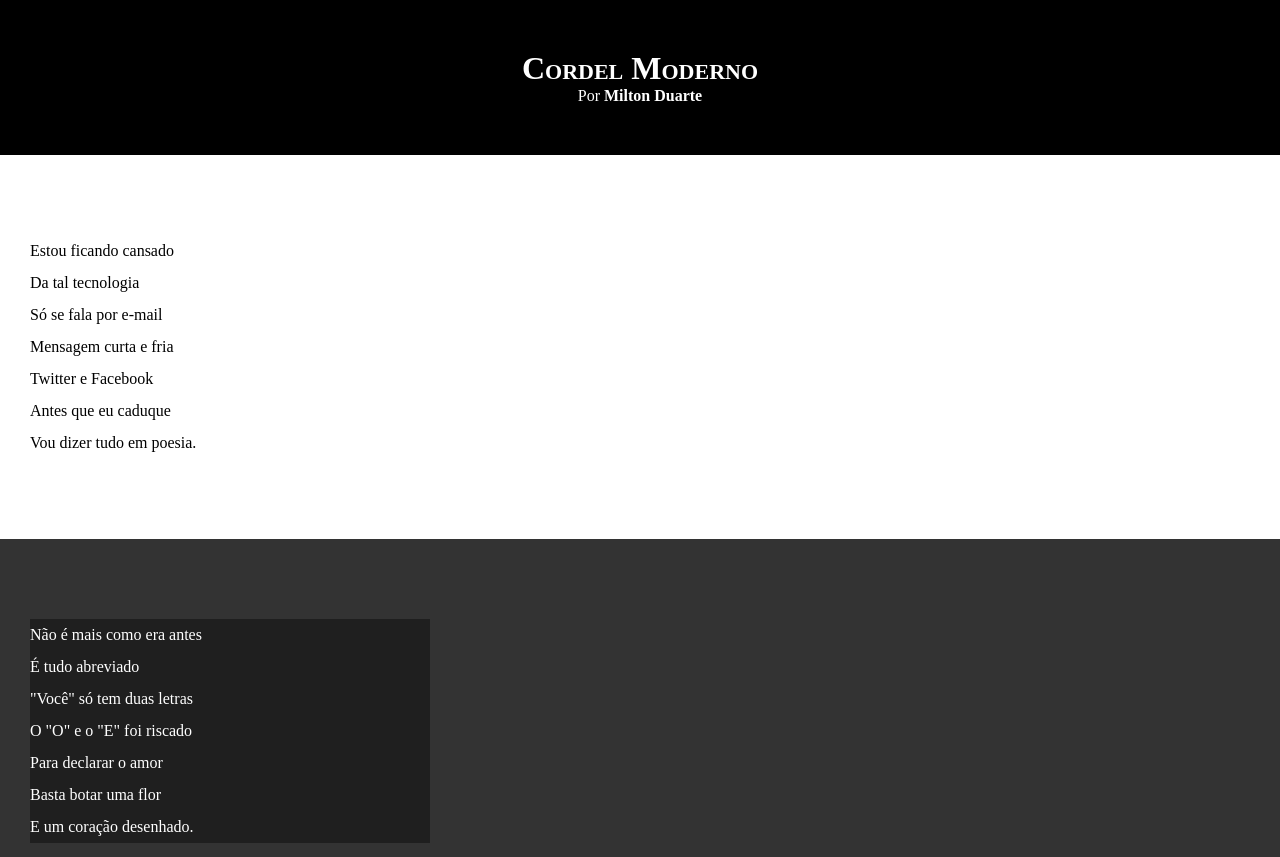
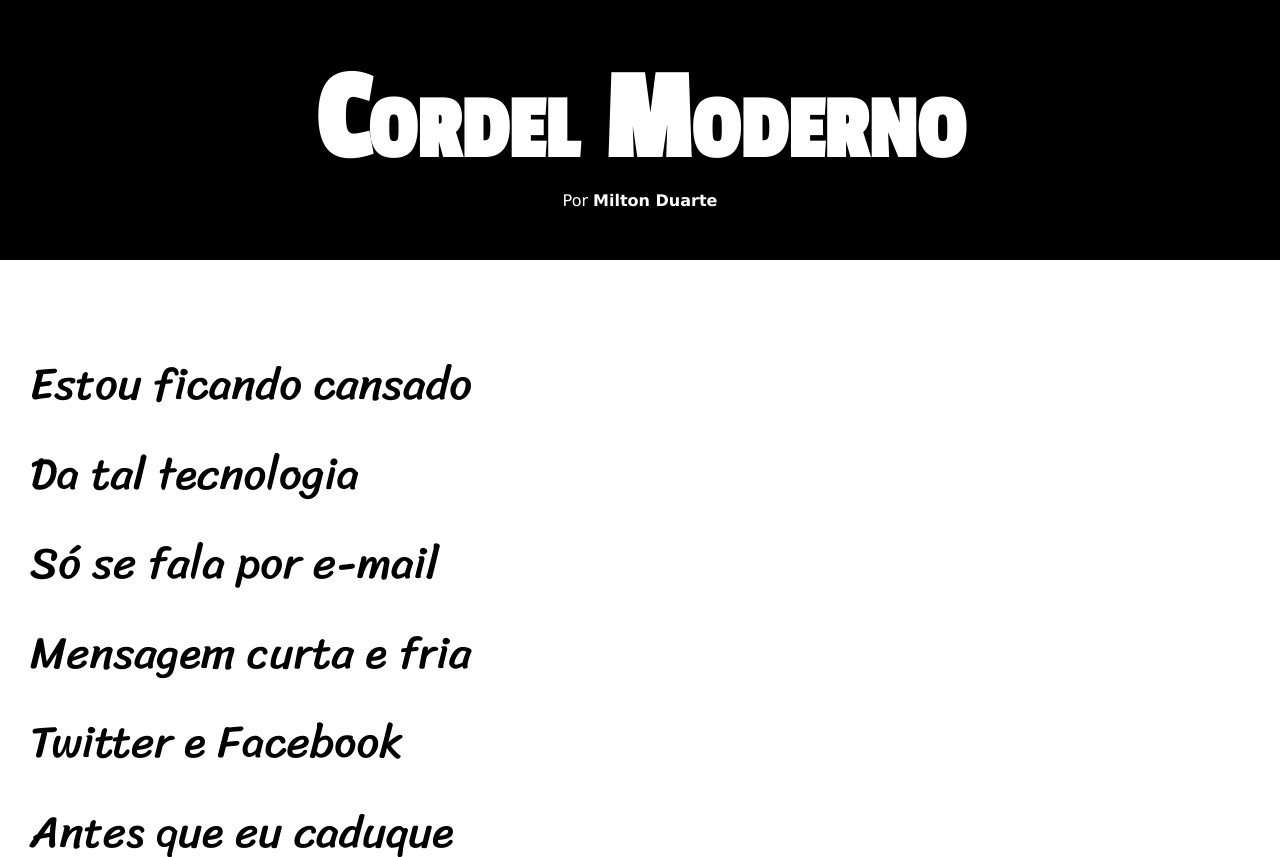
Before and after one commit to pedrovvv/html-css, a plain HTML site: page exercicios/desafio12/index.html in a window 1280 px wide. Shown: the top 857 px of the page. Drawn offline with Linux system fonts and the light colour scheme.

Commit message:
atualização de estilos

```diff
--- a/exercicios/desafio12/estilo/style.CSS
+++ b/exercicios/desafio12/estilo/style.CSS
@@ -1,4 +1,12 @@
 @charset "UTF-8";
+
+@import url('https://fonts.googleapis.com/css2?family=Passion+One&family=Sriracha&display=swap');
+
+:root {
+    --fonte1: Verdana, Geneva, Tahoma, sans-serif;
+    --fonte2: 'Passion One', cursive;
+    --fonte3: 'Sriracha', cursive;
+}
 
 * {
     margin: 0px;
@@ -8,6 +16,7 @@
 html, body {
     min-height: 100vh;
     background-color: darkgrey;
+    font-family: var(--fonte1);
 }
 
 header {
@@ -20,6 +29,8 @@ header > h1 {
     padding-top: 50px;
     /* outro jeito de deixar letras maiusculas: text-transform: uppercase; */
     font-variant: small-caps;
+    font-family: var(--fonte2);
+    font-size: 10vw;
 }
 
 header > p {
@@ -41,6 +52,8 @@ section {
     padding-bottom: 10vh;
     line-height: 2em;
     padding-left: 30px ;
+    font-family: var(--fonte3);
+    font-size: 3.5vw;
 }
 
 section.normal {
@@ -55,7 +68,8 @@ section.imagem {
 
 section.imagem > p {
     background-color: rgba(0, 0, 0, 0.39);
-    width: 400px;
+    display: inline-block;
+    padding: 5px;
 }
 
 footer {
```
